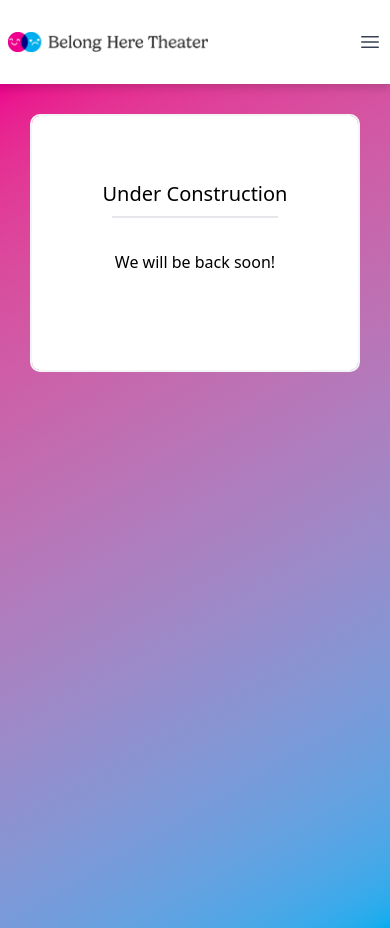
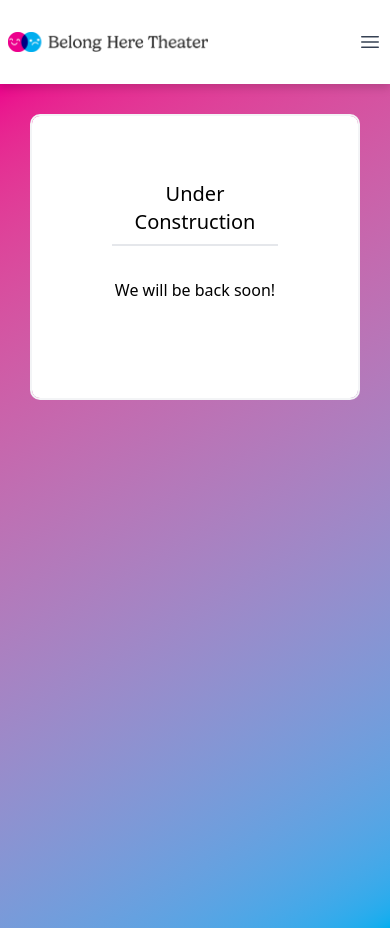
Before and after one commit to gessellcoffee/bht, a Next.js app: page / in a window 390 px wide. Built offline with nearby package versions, Linux system fonts and the light colour scheme.

Commit message:
Updated card margins

```diff
--- a/component/ui/Card.tsx
+++ b/component/ui/Card.tsx
@@ -4,13 +4,14 @@ export default function Card({title, body} : {title: string, body: string}     )
     return (
         <div className={" justify-center text-center lg:m-16 m-8 bg-white rounded-lg outline-2 outline-gray-100 p-16"}>
             <h1
-            className={" md:text-2xl text-xl font-medium justify-center "}>
+            className={" md:text-2xl  md:mx-8 " +
+                "text-xl font-medium justify-center mx-2  "}>
                 {title}
             </h1>
 
             <hr className={" lg:mx-16 lg:my-8 mx-4 my-2 border border-gray-200 "} />
             <p
-            className={" text-md my-8 md:my-2 md:text-lg font-medium justify-center "}
+            className={" text-md my-8 mx-2 md:my-8  md:text-lg font-medium justify-center "}
             >
                 {body}
             </p>
```
